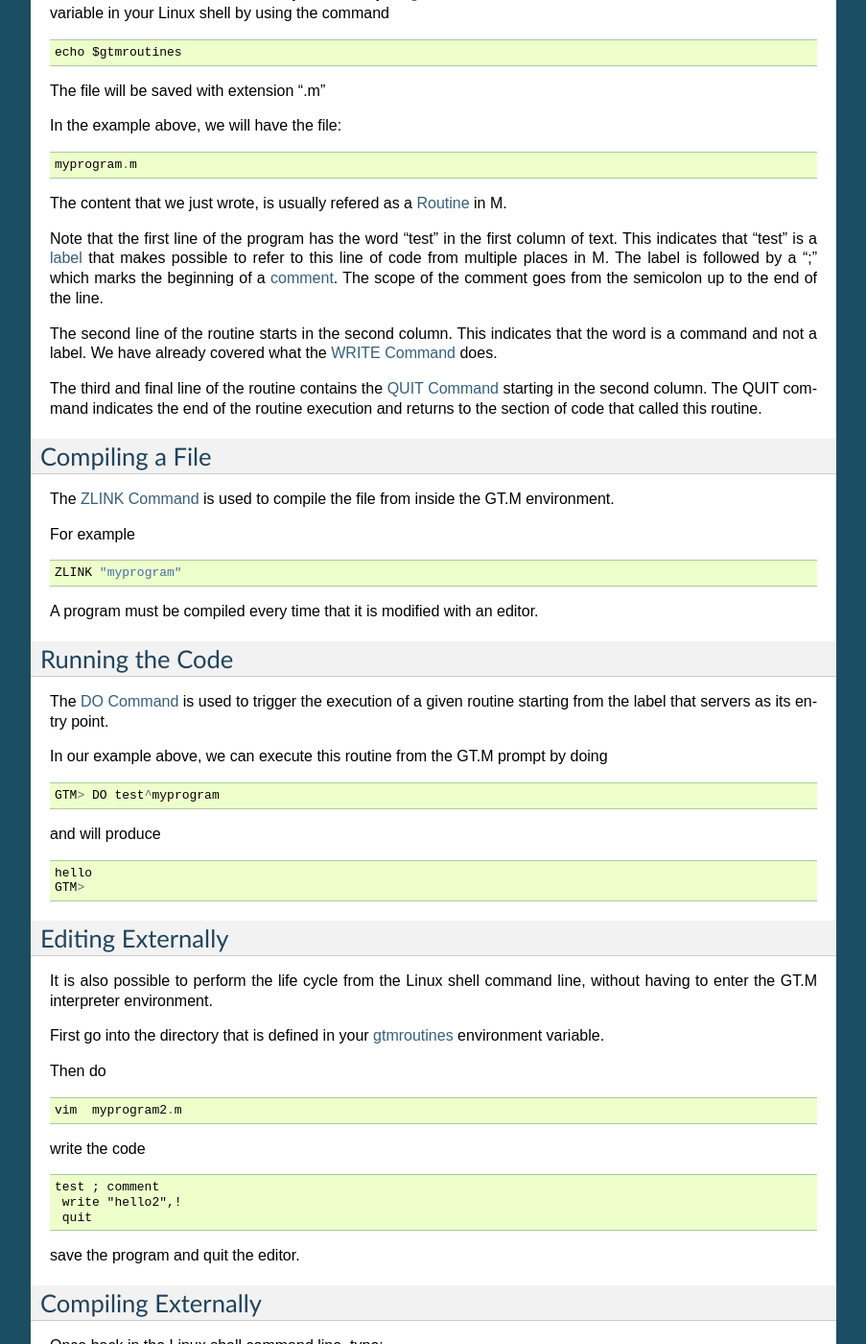
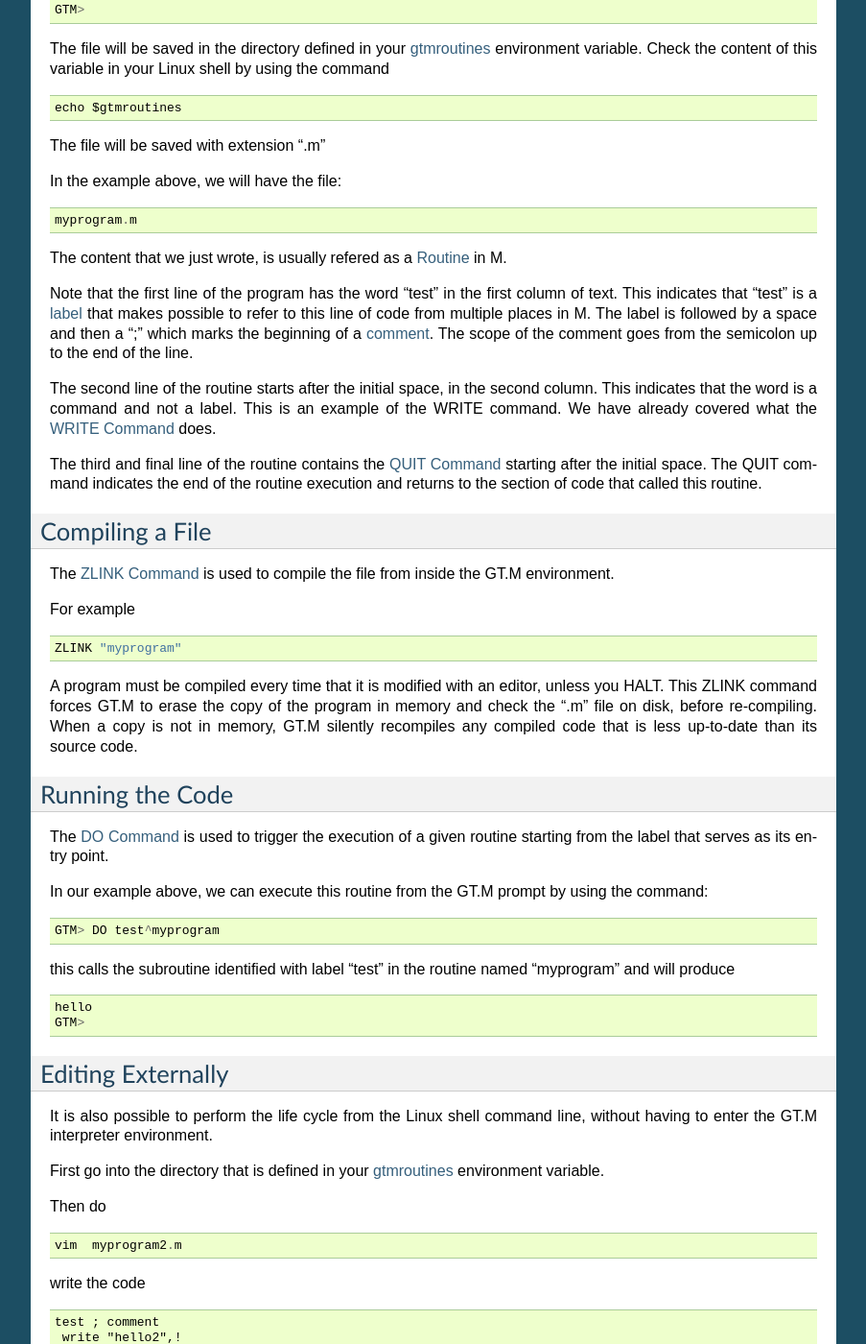
Before and after one commit to luisibanez/M-Tutorial, a Sphinx documentation site: the page built from source/BasicCodeLifeCycle_Lesson.rst, in a window 1280 px wide and 1400 px high, scrolled down 847 px. Shown: the whole window at 96% size, without its empty margins (198-1101 px from the left). Built offline with Sphinx 7.4.7, drawn with Linux system fonts in a browser that asks for light colours; some of the changed text lies outside the part shown.

Commit message:
Update source/BasicCodeLifeCycle_Lesson.rst
fixed minor typos and elaborated on one or two points

```diff
--- a/source/BasicCodeLifeCycle_Lesson.rst
+++ b/source/BasicCodeLifeCycle_Lesson.rst
@@ -34,7 +34,11 @@ For example
    ZEDIT "myprogram"
 
 This will open the default text editor and will allow you to start typing the
-code of your program.
+code of your program.  Note that since the program will be written in M,
+you have use the ".m" suffix when referring to it with the ZEDIT command.
+
+This means to edit the routine you will invoke as DO ^test you will use
+the ZEDIT "test.m"  command.
 
 The default editor is `Vim`_. You can change this default by setting in your
 Linux shell the environment variable `EDITOR`_ to point to your favorite text
@@ -81,20 +85,21 @@ The content that we just wrote, is usually refered as a `Routine`_ in M.
 
 Note that the first line of the program has the word "test" in the first column
 of text. This indicates that "test" is a `label`_ that makes possible to refer
-to this line of code from multiple places in M. The label is followed by a ";"
-which marks the beginning of a `comment`_. The scope of the comment goes from
-the semicolon up to the end of the line.
+to this line of code from multiple places in M. The label is followed by a space
+and then a ";" which marks the beginning of a `comment`_.
+The scope of the comment goes from the semicolon up to the end of the line.
 
 .. _Routine: http://tinco.pair.com/bhaskar/gtm/doc/books/pg/UNIX_manual/ch05s11.html
 .. _label: http://tinco.pair.com/bhaskar/gtm/doc/books/pg/UNIX_manual/ch05s11.html
 .. _comment: http://tinco.pair.com/bhaskar/gtm/doc/books/pg/UNIX_manual/ch05s11.html
 
-The second line of the routine starts in the second column. This indicates that
-the word is a command and not a label. We have already covered what the
+The second line of the routine starts after the initial space, in the second column.
+This indicates that the word is a command and not a label. This is an example of the
+WRITE command. We have already covered what the
 :ref:`write-command-label` does.
 
 The third and final line of the routine contains the :ref:`quit-command-label`
-starting in the second column. The QUIT command indicates the end of the
+starting after the initial space. The QUIT command indicates the end of the
 routine execution and returns to the section of code that called this routine.
 
 Compiling a File
@@ -109,21 +114,27 @@ For example
 
    ZLINK "myprogram"
 
-A program must be compiled every time that it is modified with an editor.
+A program must be compiled every time that it is modified with an editor, unless
+you HALT.  This ZLINK command forces GT.M to erase the copy of the program in
+memory and check the ".m" file on disk, before re-compiling.  When a copy is
+not in memory, GT.M silently recompiles any compiled code that is less
+up-to-date than its source code.
 
 
 Running the Code
 ################
 
 The :ref:`do-command-label` is used to trigger the execution of a given routine
-starting from the label that servers as its entry point.
+starting from the label that serves as its entry point.
 
-In our example above, we can execute this routine from the GT.M prompt by doing
+In our example above, we can execute this routine from the GT.M prompt by using the
+command:
 
 ::
 
    GTM> DO test^myprogram
 
+this calls the subroutine identified with label "test" in the routine named "myprogram"
 and will produce
 
 ::
@@ -154,7 +165,7 @@ write the code
     write "hello2",!
     quit
 
-save the program and quit the editor.
+save the program and quit the editor. (note the space on the beginning of the 2nd and 3rd lines)
 
 
 Compiling Externally
```
Also changed, not shown: other parts of source/BasicCodeLifeCycle_Lesson.rst (+1 -1 lines).
